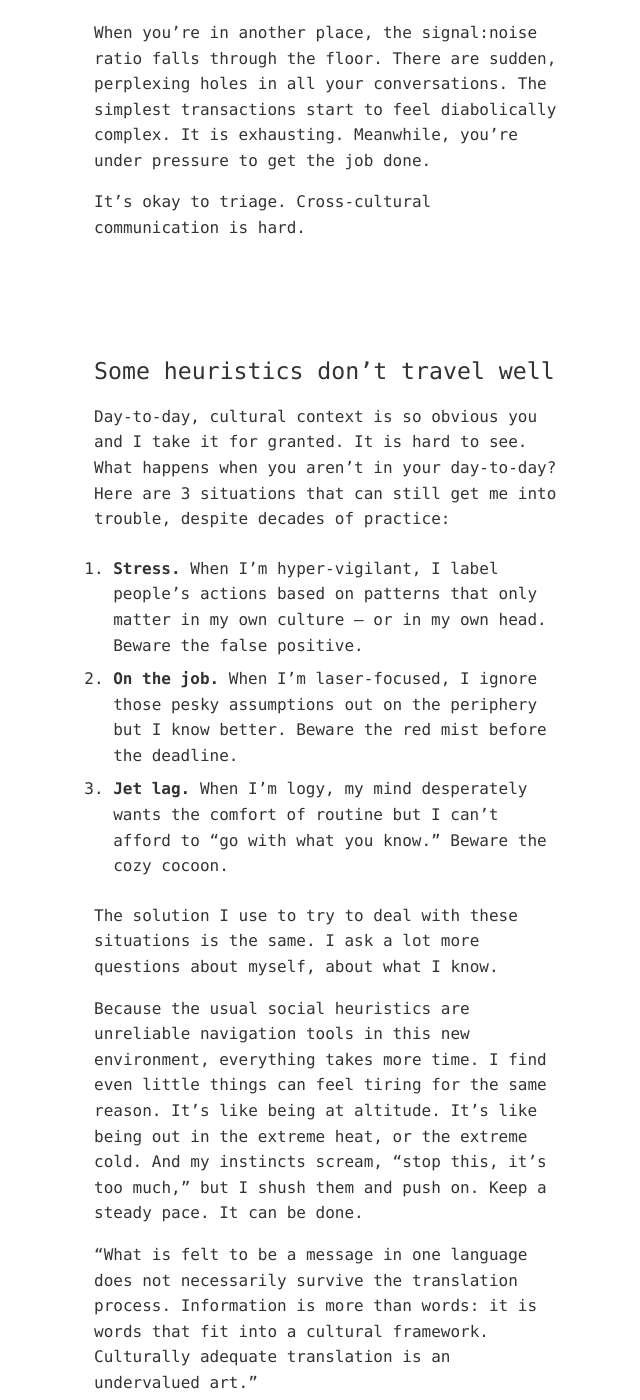
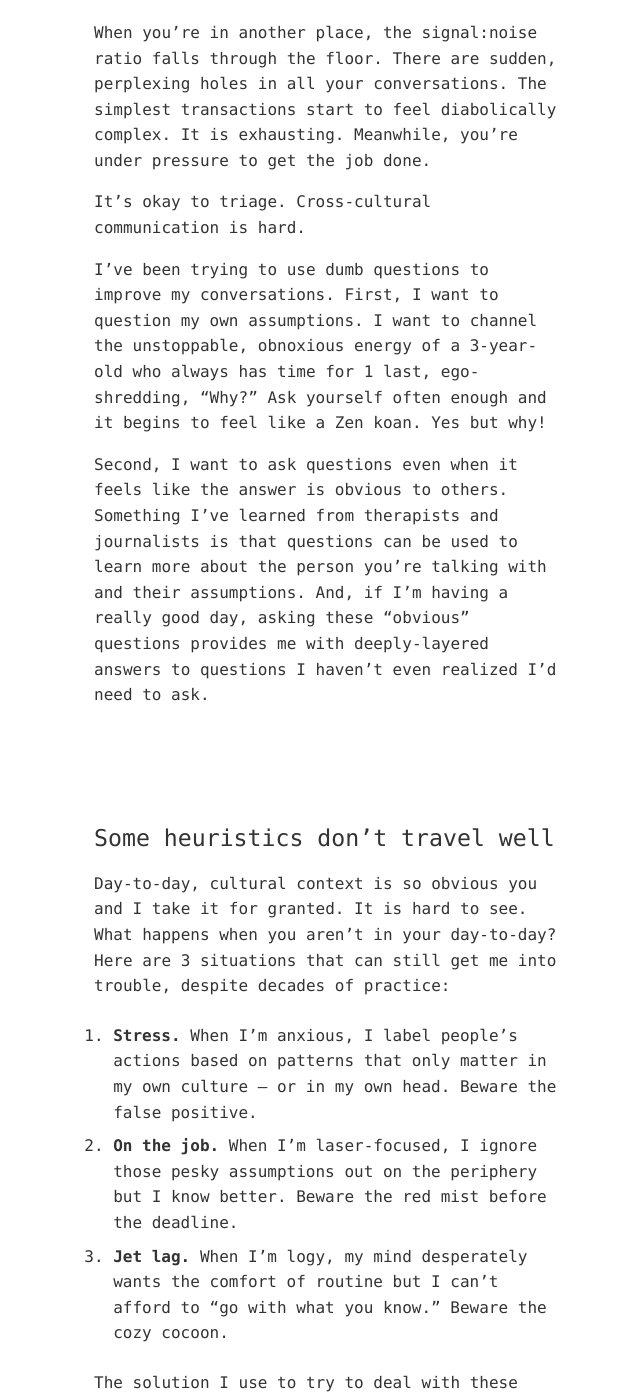
Before and after one commit to zachmccabe/zachmccabe.github.io, a Jekyll site: the page built from _travel/dumb-questions.md, in a window 1280 px wide and 1400 px high, scrolled down 770 px. Shown: the whole window, without its empty margins (314-954 px from the left). Built offline with Jekyll 4.4.1, drawn with Linux system fonts in a browser that asks for light colours.

Commit message:
Update dumb-questions.md
Copy tweaks

```diff
--- a/_travel/dumb-questions.md
+++ b/_travel/dumb-questions.md
@@ -26,13 +26,17 @@ When you're in another place, the signal:noise ratio falls through the floor. Th
 
 It's okay to triage. Cross-cultural communication is hard.
 
+I've been trying to use dumb questions to improve my conversations. First, I want to question my own assumptions. I want to channel the unstoppable, obnoxious energy of a 3-year-old who always has time for 1 last, ego-shredding, "Why?" Ask yourself often enough and it begins to feel like a Zen koan. Yes but why!
+
+Second, I want to ask questions even when it feels like the answer is obvious to others. Something I've learned from therapists and journalists is that questions can be used to learn more about the person you're talking with and their assumptions. And, if I'm having a really good day, asking these "obvious" questions provides me with deeply-layered answers to questions I haven't even realized I'd need to ask.
+
 
 
 ## Some heuristics don't travel well
 
 Day-to-day, cultural context is so obvious you and I take it for granted. It is hard to see. What happens when you aren't in your day-to-day? Here are 3 situations that can still get me into trouble, despite decades of practice:
 
-1. **Stress.** When I'm hyper-vigilant, I label people's actions based on patterns that only matter in my own culture -- or in my own head. Beware the false positive.
+1. **Stress.** When I'm anxious, I label people's actions based on patterns that only matter in my own culture -- or in my own head. Beware the false positive.
 2. **On the job.** When I'm laser-focused, I ignore those pesky assumptions out on the periphery but I know better. Beware the red mist before the deadline.
 3. **Jet lag.** When I'm logy, my mind desperately wants the comfort of routine but I can't afford to "go with what you know." Beware the cozy cocoon.
 
```
